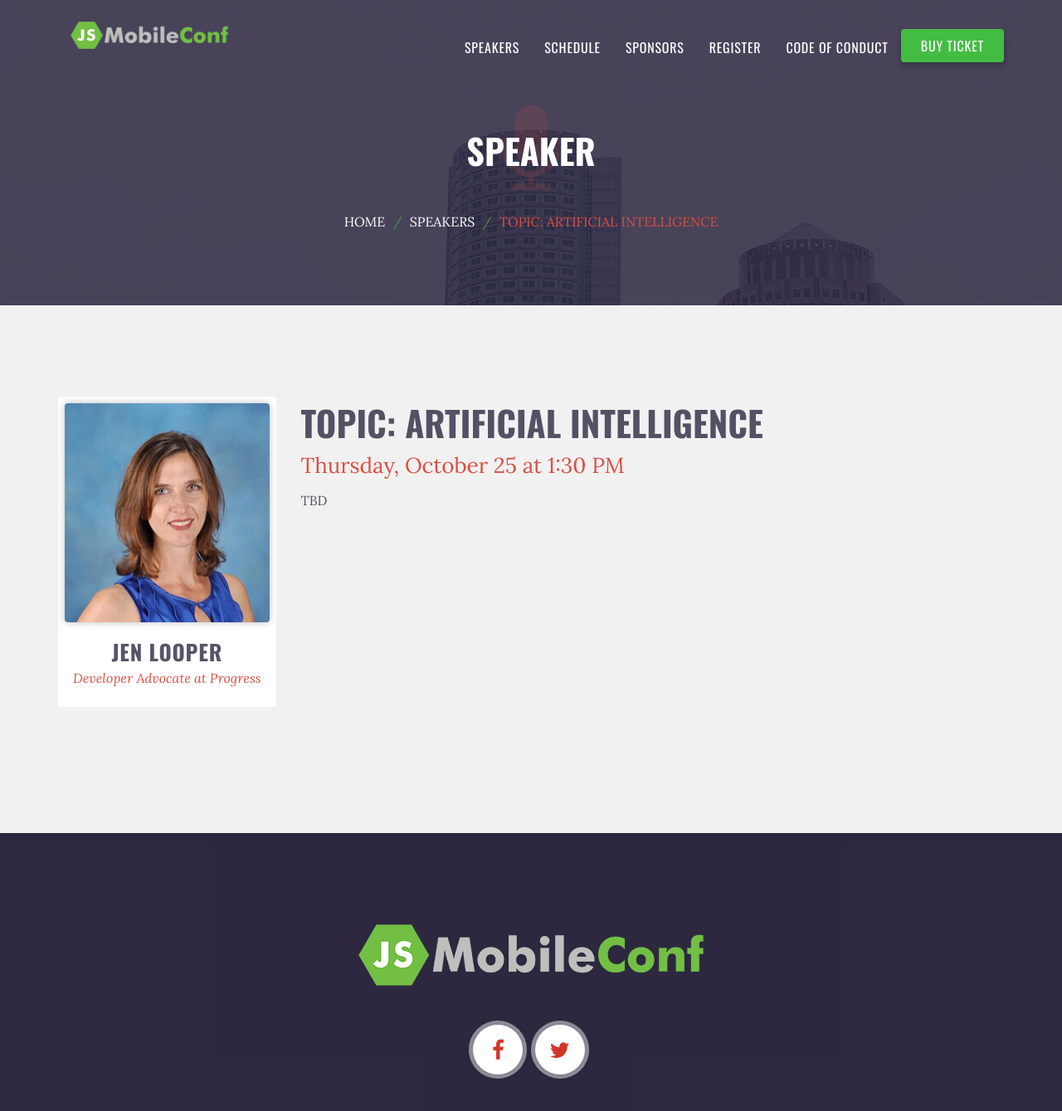
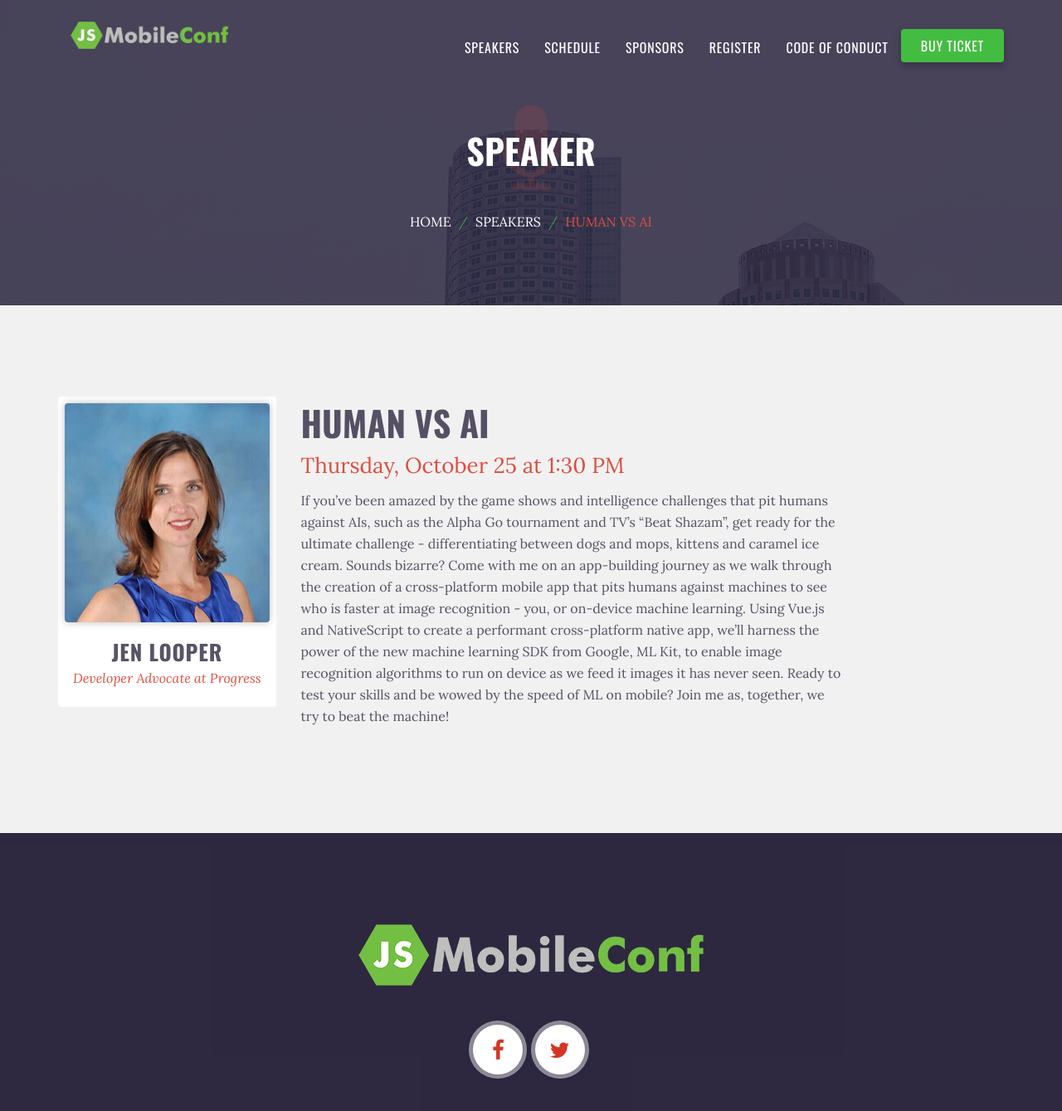
Before and after one commit to remotesynth/jsMobileConf, a Jekyll site: the page built from schedule/session-day1-track2-3.md, in a window 1280 px wide and 1400 px high. Shown: the top 1339 px of the window at 83% size. Built offline with Jekyll 4.4.1, drawn with Linux system fonts in a browser that asks for light colours.

Commit message:
jen's session

```diff
--- a/schedule/session-day1-track2-3.md
+++ b/schedule/session-day1-track2-3.md
@@ -1,12 +1,12 @@
 ---
 layout: session
-title: "Topic: Artificial Intelligence"
+title: "Human vs AI"
 speaker-last-name: Looper
 day: 1
 track: 2
 session: 3
 start-time: "1:30 PM"
-short-description: "TBD"
+short-description: "Build a Mobile App with Vue.js, ML Kit, and NativeScript"
 ---
 
-TBD
+If you've been amazed by the game shows and intelligence challenges that pit humans against AIs, such as the Alpha Go tournament and TV's "Beat Shazam", get ready for the ultimate challenge - differentiating between dogs and mops, kittens and caramel ice cream. Sounds bizarre? Come with me on an app-building journey as we walk through the creation of a cross-platform mobile app that pits humans against machines to see who is faster at image recognition - you, or on-device machine learning. Using Vue.js and NativeScript to create a performant cross-platform native app, we'll harness the power of the new machine learning SDK from Google, ML Kit, to enable image recognition algorithms to run on device as we feed it images it has never seen. Ready to test your skills and be wowed by the speed of ML on mobile? Join me as, together, we try to beat the machine!
```
